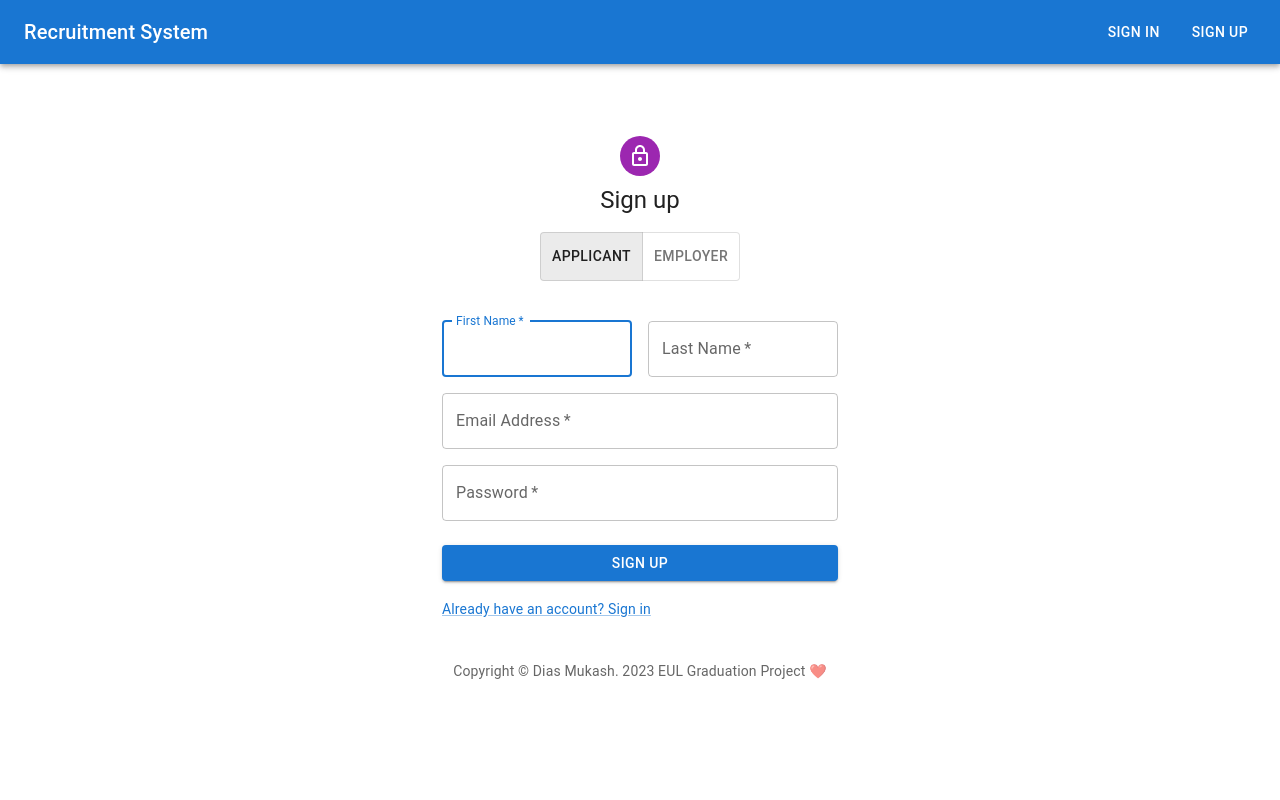
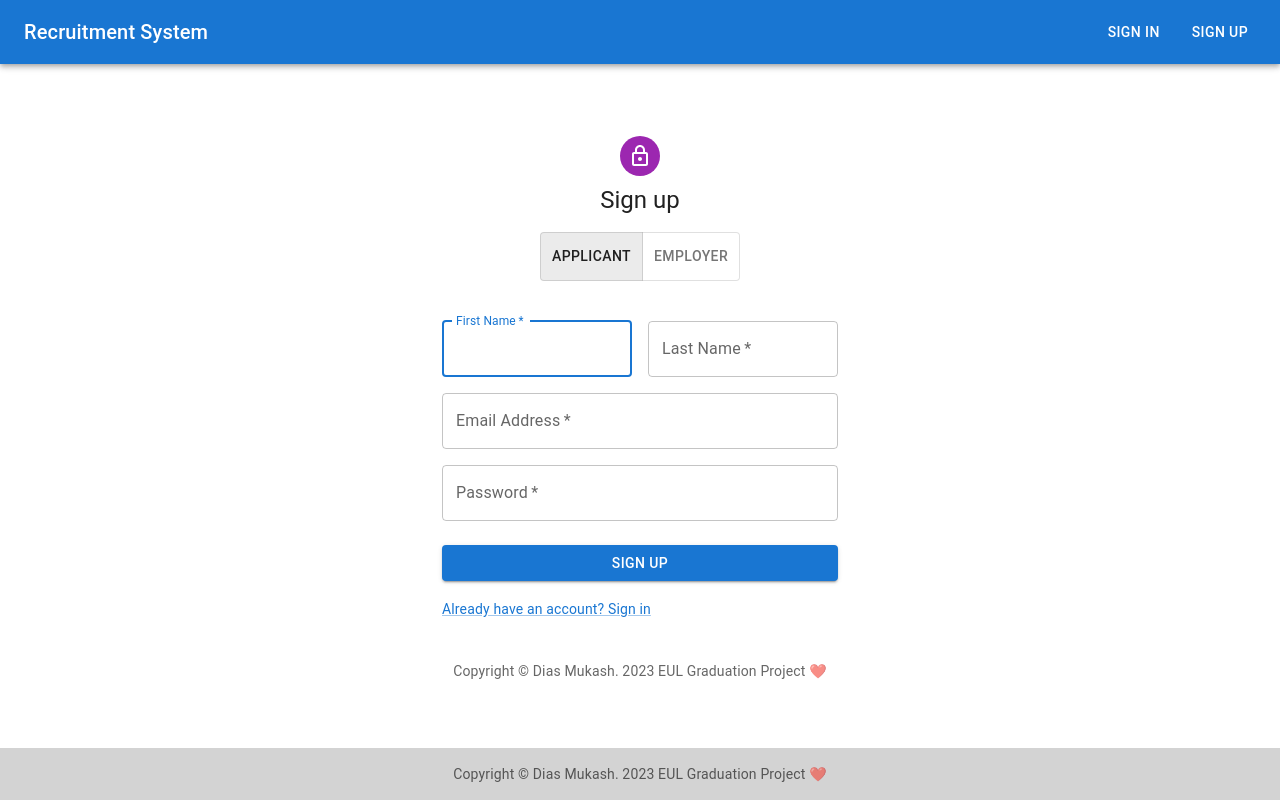
Before and after one commit to diassique/fullstack-job-platform, a React (Create React App) app in the folder client/: page /signup in a window 1280 px wide. Built offline with nearby package versions, Linux system fonts and the light colour scheme.

Commit message:
footer added

```diff
--- a/client/src/App.js
+++ b/client/src/App.js
@@ -3,6 +3,7 @@ import Navbar from './components/Navbar/Navbar';
 import { BrowserRouter, Route, Routes } from 'react-router-dom';
 import SignUp from './components/SignUp/SignUp';
 import SignIn from './components/SignIn/SignIn';
+import Footer from './components/Footer/Footer';
 
 
 function App() {
@@ -14,6 +15,7 @@ function App() {
           <Route exact path="/signin" element={<SignIn />} />
           <Route exact path="/signup" element={<SignUp />} />
         </Routes>
+        <Footer />
       </BrowserRouter>
     </div>
   );
--- /dev/null
+++ b/client/src/components/Footer/Footer.jsx
@@ -0,0 +1,29 @@
+import React from 'react';
+import Typography from '@mui/material/Typography';
+import Box from '@mui/material/Box';
+
+const Footer = (props) => {
+  return (
+    <Box
+      sx={{
+        backgroundColor: 'rgb(211, 211, 211)',
+        width: '100%',
+        position: 'absolute',
+        bottom: 0,
+        paddingTop: 2,
+        paddingBottom: 2,
+      }}
+    >
+      <Typography
+        variant="body2"
+        color="text.secondary"
+        align="center"
+        {...props}
+      >
+        {'Copyright © Dias Mukash. 2023 EUL Graduation Project ❤️'}
+      </Typography>
+    </Box>
+  );
+};
+
+export default Footer;
```
